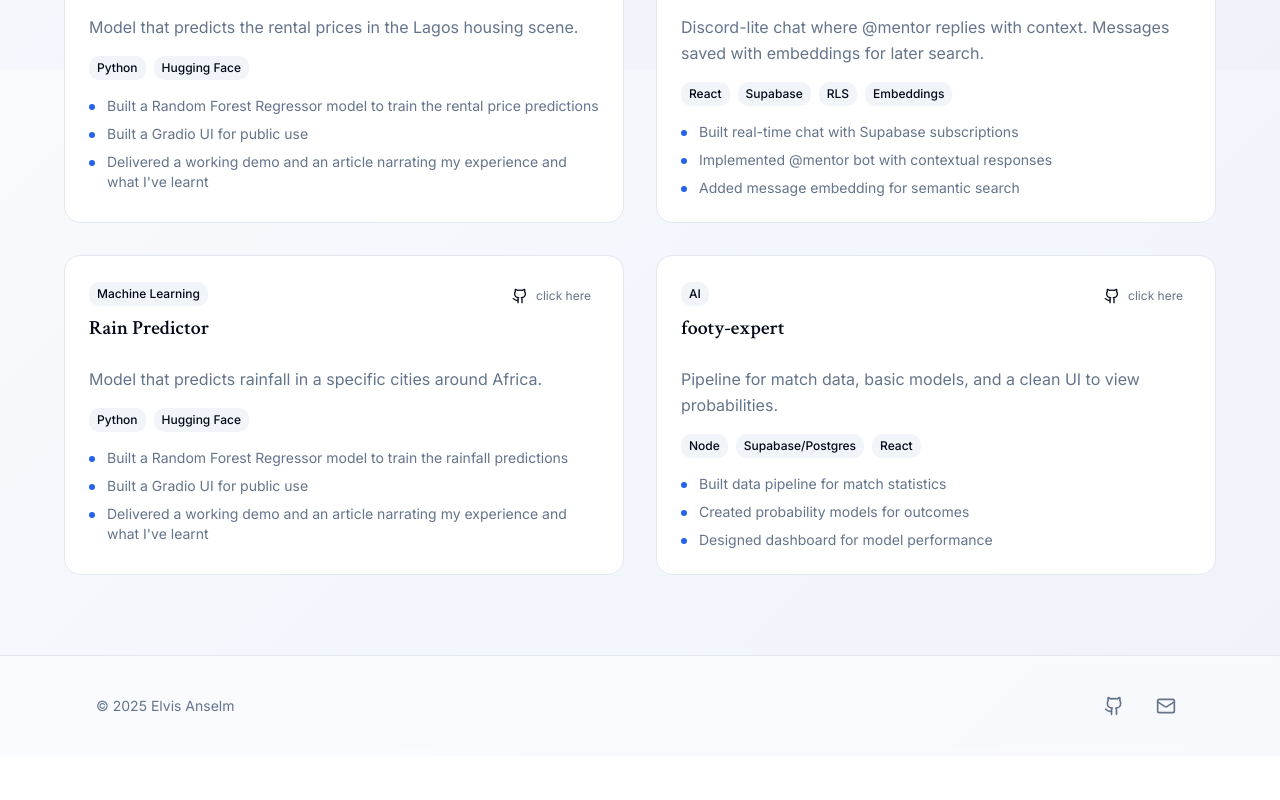
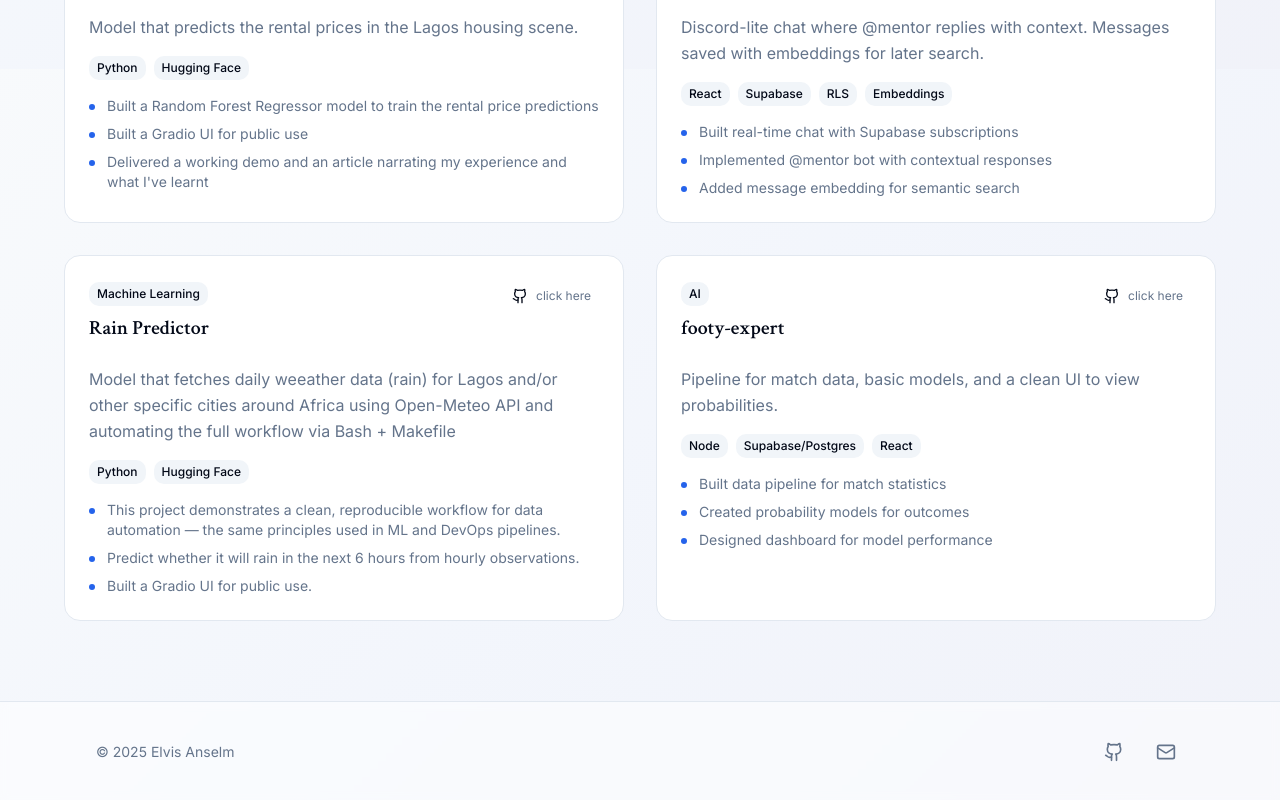
Before and after one commit to Elvaceishim/portfolio-website, a Next.js app: page /projects in a window 1280 px wide. Shown: the part 731-1531 px from the top of the page. Before the commit the page ends 1487 px from the top, so only its background shows below. Built offline with nearby package versions, Linux system fonts and the light colour scheme.

Commit message:
Update Rain Predictor project summary and bullets for clarity and detail

```diff
--- a/src/data/projects.js
+++ b/src/data/projects.js
@@ -76,11 +76,11 @@ export const projects = [
     title: "Rain Predictor",
     stack: ["Python", "Hugging Face"],
     category: "Machine Learning",
-    summary: "Model that predicts rainfall in a specific cities around Africa.",
+    summary: "Model that fetches daily weeather data (rain) for Lagos and/or other specific cities around Africa using Open-Meteo API and automating the full workflow via Bash + Makefile",
     bullets: [
-      "Built a Random Forest Regressor model to train the rainfall predictions",
-      "Built a Gradio UI for public use",
-      "Delivered a working demo and an article narrating my experience and what I've learnt"
+      "This project demonstrates a clean, reproducible workflow for data automation — the same principles used in ML and DevOps pipelines.",
+      "Predict whether it will rain in the next 6 hours from hourly observations.",
+      "Built a Gradio UI for public use."
     ],
     links: {
       repo: "https://github.com/Elvaceishim/weather_data_fetcher",
```
